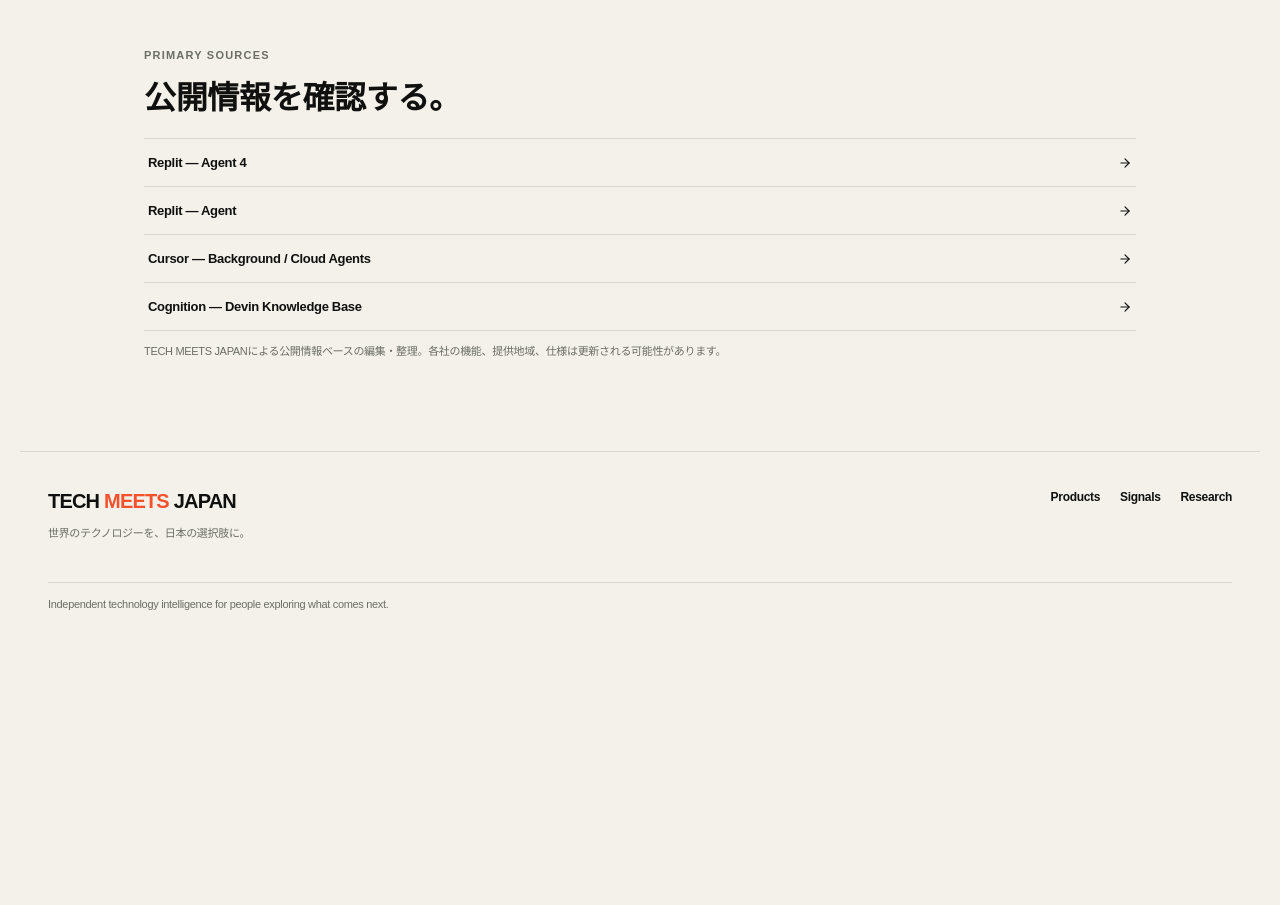
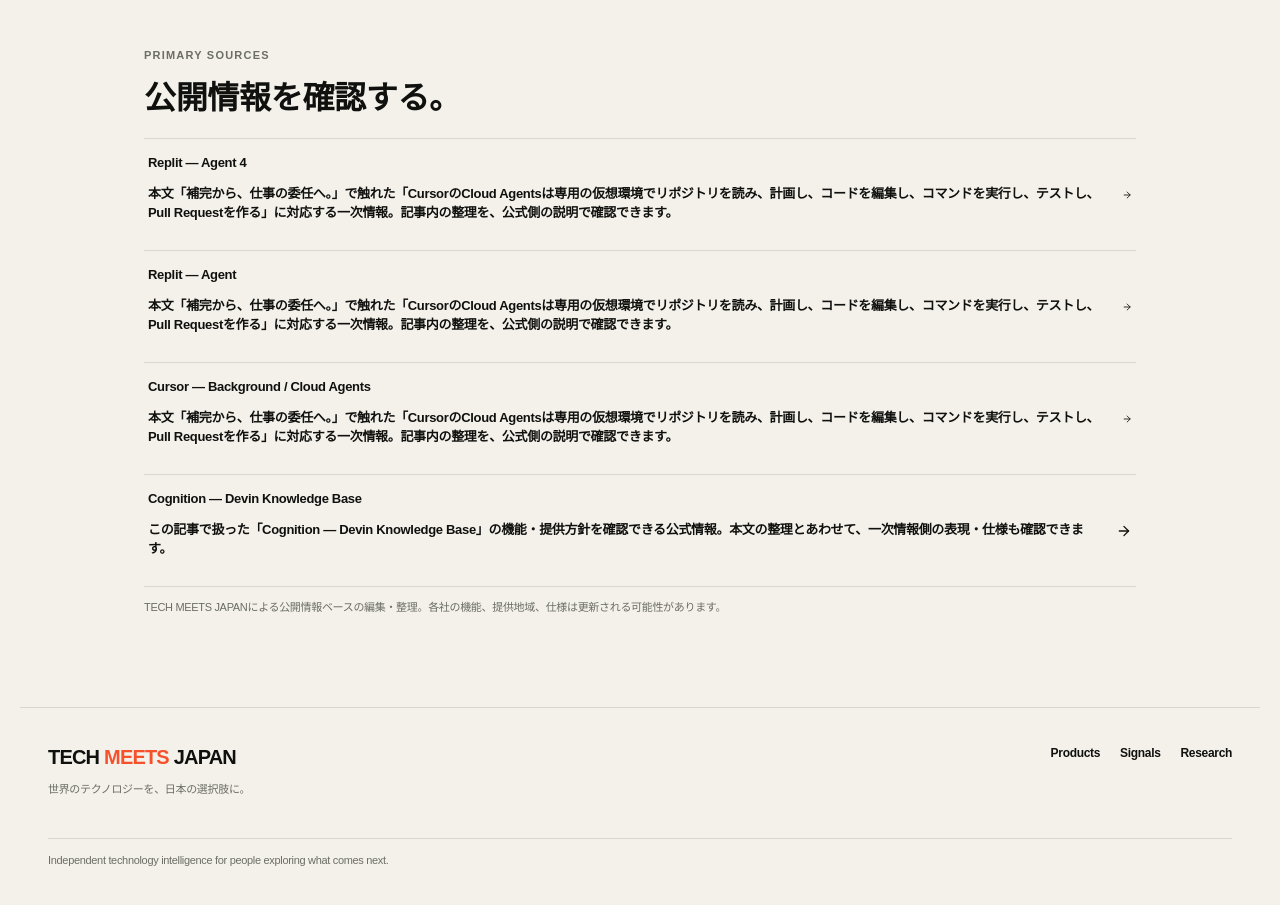
Before and after one commit to yasu-kai/tech-meets-japan, a Next.js app: page /research/ai-work/coding-agents in a window 1280 px wide. Shown: the part 2920-3825 px from the top of the page. Before the commit the page ends 3591 px from the top, so only its background shows below. Built offline with nearby package versions, Linux system fonts and the light colour scheme.

Commit message:
Explain how each primary source supports the article

```diff
--- a/app/research/[category]/[slug]/page.tsx
+++ b/app/research/[category]/[slug]/page.tsx
@@ -3,7 +3,31 @@ import { notFound } from "next/navigation";
 import { ArrowLeft, ArrowRight } from "lucide-react";
 import Header from "@/components/Header";
 import Footer from "@/components/Footer";
-import { researchStories, storyMap } from "@/lib/researchStories";
+import { researchStories, storyMap, ResearchStory } from "@/lib/researchStories";
+
+function sourceContext(story:ResearchStory,label:string){
+  const rawTerms = label
+    .split(/\s*[—–|-]\s*|\s+/)
+    .map(x=>x.trim())
+    .filter(x=>x.length>2 && !["Product","Platform","Solutions","Enterprise","Newsroom","Blog"].includes(x));
+
+  let best:{heading:string;body:string;score:number}|null=null;
+
+  for(const section of story.sections){
+    for(const body of section.body){
+      const score=rawTerms.reduce((n,term)=>n+(body.toLowerCase().includes(term.toLowerCase())?1:0),0);
+      if(score>0 && (!best || score>best.score)) best={heading:section.heading,body,score};
+    }
+  }
+
+  if(!best){
+    return `この記事で扱った「${label}」の機能・提供方針を確認できる公式情報。本文の整理とあわせて、一次情報側の表現・仕様も確認できます。`;
+  }
+
+  const firstSentence=(best.body.split("。")[0]||best.body).trim();
+  const trimmed=firstSentence.length>88 ? firstSentence.slice(0,88)+"…" : firstSentence;
+  return `本文「${best.heading}」で触れた「${trimmed}」に対応する一次情報。記事内の整理を、公式側の説明で確認できます。`;
+}
 
 export function generateStaticParams(){
   return researchStories.map(story=>({category:story.category,slug:story.slug}));
@@ -56,8 +80,12 @@ export default async function StoryPage({params}:{params:Promise<{category:strin
             <p className="eyebrow">PRIMARY SOURCES</p>
             <h2>公開情報を確認する。</h2>
             <div>
-              {story.sources.map(source=><a key={source.url} href={source.url} target="_blank" rel="noreferrer">
-                <span>{source.label}</span><ArrowRight size={14}/>
+              {story.sources.map(source=><a className="story-source-link" key={source.url} href={source.url} target="_blank" rel="noreferrer">
+                <div className="story-source-copy">
+                  <strong>{source.label}</strong>
+                  <p>{sourceContext(story,source.label)}</p>
+                </div>
+                <ArrowRight size={16}/>
               </a>)}
             </div>
             <p className="research-note">TECH MEETS JAPANによる公開情報ベースの編集・整理。各社の機能、提供地域、仕様は更新される可能性があります。</p>
```
